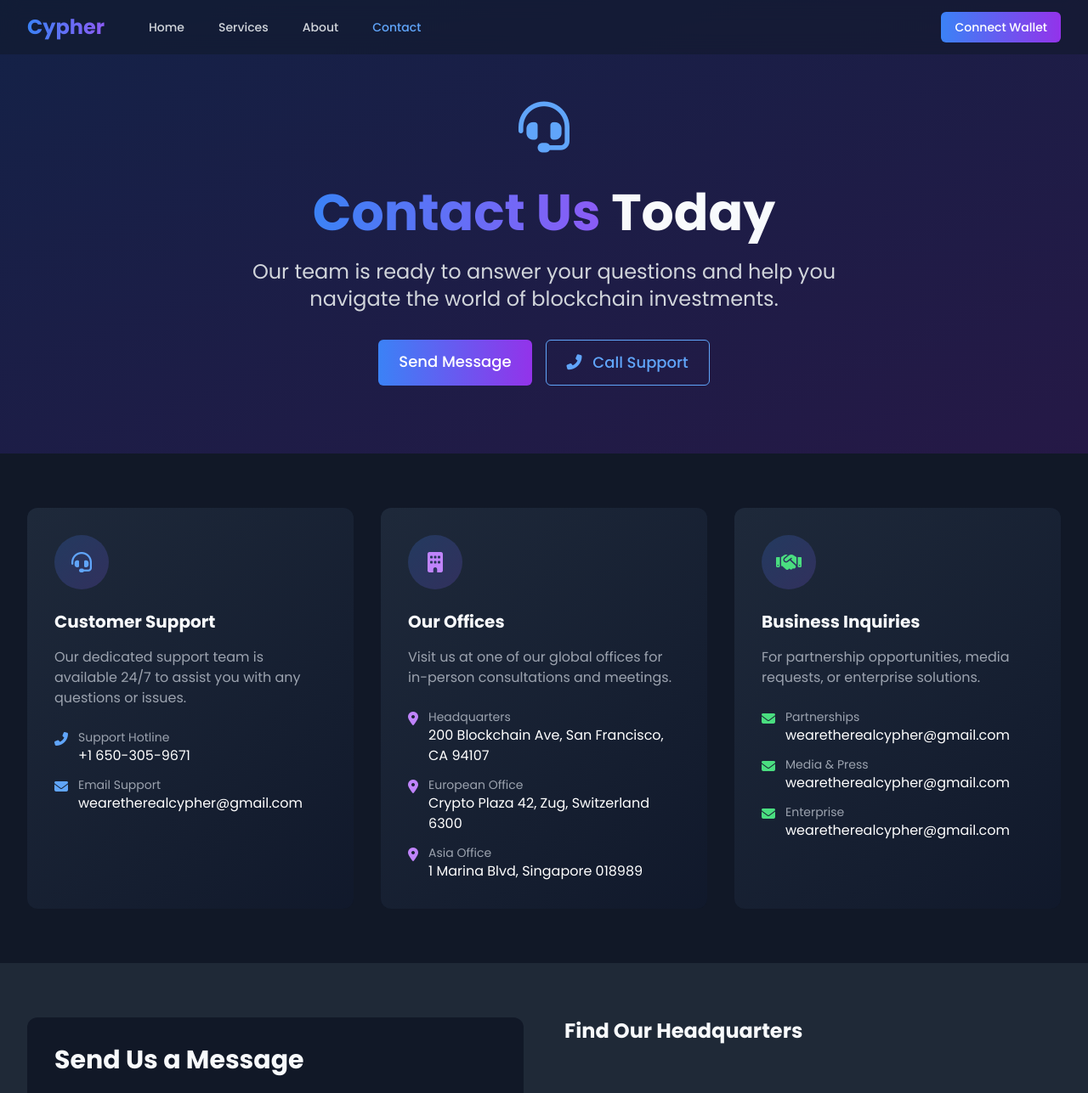
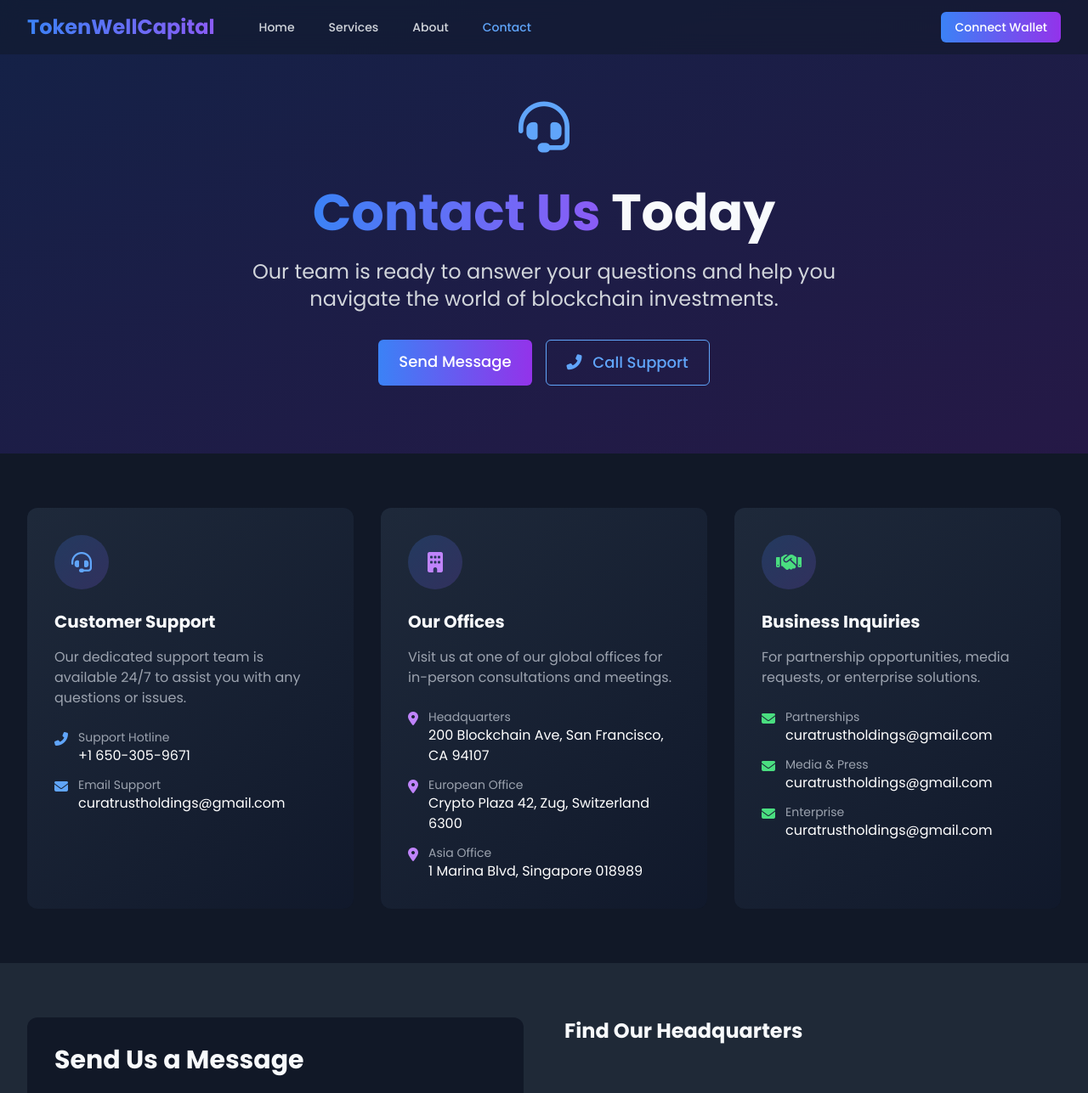
Before and after one commit to Kalashin1/cypher-new-template, a plain HTML site: page contact.html in a window 1280 px wide. Shown: the top 1287 px of the page at 85% size. Drawn offline with nearby package versions, Linux system fonts and the light colour scheme; grey boxes are pictures that could not be loaded.

Commit message:
added new name

```diff
--- a/contact.html
+++ b/contact.html
@@ -4,7 +4,7 @@
 <head>
   <meta charset="UTF-8">
   <meta name="viewport" content="width=device-width, initial-scale=1.0">
-  <title>Our Services | Cypher</title>
+  <title>Our Services | TokenWellCapital</title>
   <script src="https://cdn.tailwindcss.com"></script>
   <link rel="stylesheet" href="https://cdnjs.cloudflare.com/ajax/libs/font-awesome/6.4.0/css/all.min.css">
   <style>
@@ -100,7 +100,7 @@
       <div class="flex items-center justify-between h-16">
         <div class="flex items-center">
           <div class="flex-shrink-0">
-            <span class="text-2xl font-bold gradient-text">Cypher</span>
+            <span class="text-2xl font-bold gradient-text">TokenWellCapital</span>
           </div>
           <div class="hidden md:block">
             <div class="ml-10 flex items-baseline space-x-4">
@@ -202,7 +202,7 @@
               <i class="fas fa-envelope text-blue-400 mt-1 mr-3"></i>
               <div>
                 <p class="text-gray-400 text-sm">Email Support</p>
-                <p class="text-white">wearetherealcypher@gmail.com</p>
+                <p class="text-white">curatrustholdings@gmail.com</p>
               </div>
             </div>
             <!-- <div class="flex items-start">
@@ -263,21 +263,21 @@
               <i class="fas fa-envelope text-green-400 mt-1 mr-3"></i>
               <div>
                 <p class="text-gray-400 text-sm">Partnerships</p>
-                <p class="text-white">wearetherealcypher@gmail.com</p>
+                <p class="text-white">curatrustholdings@gmail.com</p>
               </div>
             </div>
             <div class="flex items-start">
               <i class="fas fa-envelope text-green-400 mt-1 mr-3"></i>
               <div>
                 <p class="text-gray-400 text-sm">Media & Press</p>
-                <p class="text-white">wearetherealcypher@gmail.com</p>
+                <p class="text-white">curatrustholdings@gmail.com</p>
               </div>
             </div>
             <div class="flex items-start">
               <i class="fas fa-envelope text-green-400 mt-1 mr-3"></i>
               <div>
                 <p class="text-gray-400 text-sm">Enterprise</p>
-                <p class="text-white">wearetherealcypher@gmail.com</p>
+                <p class="text-white">curatrustholdings@gmail.com</p>
               </div>
             </div>
           </div>
@@ -340,7 +340,7 @@
               <input type="checkbox" id="consent" name="consent" required
                 class="h-4 w-4 rounded contact-form-input focus:ring-blue-500">
               <label for="consent" class="ml-2 block text-sm text-gray-300">
-                I agree to Cypher's <a href="#" class="text-blue-400 hover:underline">Privacy Policy</a> and <a
+                I agree to TokenWellCapital's <a href="#" class="text-blue-400 hover:underline">Privacy Policy</a> and <a
                   href="#" class="text-blue-400 hover:underline">Terms of Service</a>
               </label>
             </div>
@@ -417,7 +417,7 @@
           Meet Our <span class="gradient-text">Support Team</span>
         </h2>
         <p class="text-xl text-gray-300 max-w-3xl mx-auto">
-          Our dedicated professionals are here to ensure you have the best experience with Cypher.
+          Our dedicated professionals are here to ensure you have the best experience with TokenWellCapital.
         </p>
       </div>
 
@@ -503,7 +503,7 @@
     <div class="max-w-7xl mx-auto px-4 sm:px-6 lg:px-8">
       <div class="grid grid-cols-1 md:grid-cols-4 gap-8 mb-12">
         <div>
-          <h3 class="text-xl font-bold gradient-text mb-4">Cypher</h3>
+          <h3 class="text-xl font-bold gradient-text mb-4">TokenWellCapital</h3>
           <p class="text-gray-400 mb-4">
             The premier platform for blockchain-powered investments in cryptocurrency, real estate, and pharmaceuticals.
           </p>
@@ -529,8 +529,8 @@
           <h4 class="text-lg font-bold mb-4">Resources</h4>
           <ul class="space-y-2">
             <li><a href="#" class="text-gray-400 hover:text-blue-400">California, US</a></li>
-            <li><a href="mailto:wearetherealcypher@gmail.com"
-                class="text-gray-400 hover:text-blue-400">wearetherealcypher@gmail.com</a></li>
+            <li><a href="mailto:curatrustholdings@gmail.com"
+                class="text-gray-400 hover:text-blue-400">curatrustholdings@gmail.com</a></li>
             <li><a href="#" class="text-gray-400 hover:text-blue-400">6503059671</a></li>
 
             <li><a href="/contact.html" class="text-gray-400 hover:text-blue-400">Help Center</a></li>
@@ -550,7 +550,7 @@
       <div class="border-t border-gray-800 pt-8">
         <div class="flex flex-col md:flex-row justify-between items-center">
           <p class="text-gray-400 mb-4 md:mb-0">
-            &copy; 2023 Cypher. All rights reserved.
+            &copy; 2023 TokenWellCapital. All rights reserved.
           </p>
           <div class="flex space-x-6">
             <a href="#" class="text-gray-400 hover:text-blue-400 text-sm">Privacy Policy</a>
```
Also changed, not shown: about.html (+6 -6 lines), index.html (+8 -8 lines), services.html (+8 -8 lines).
